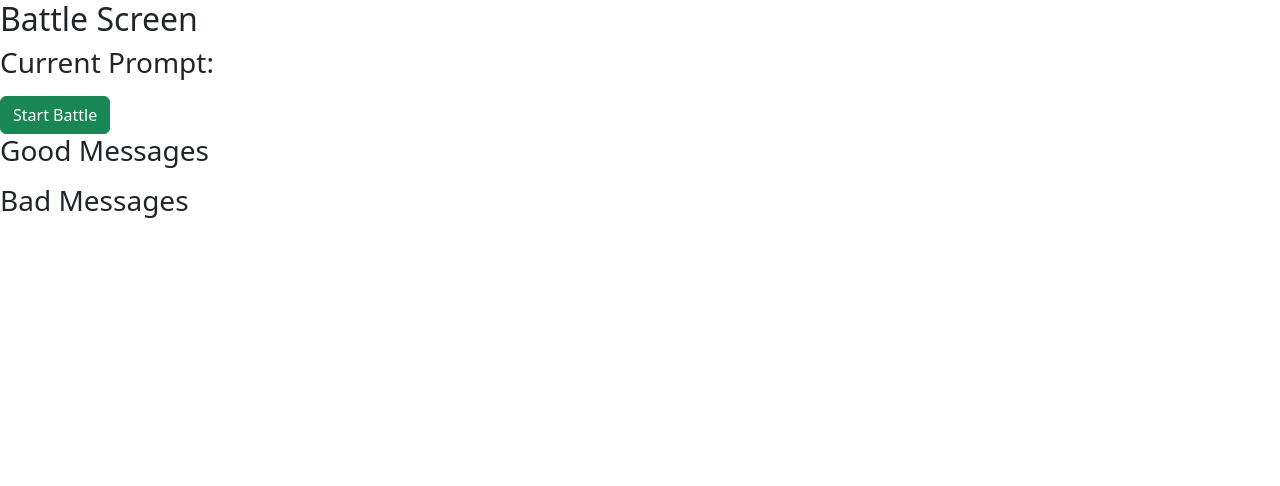
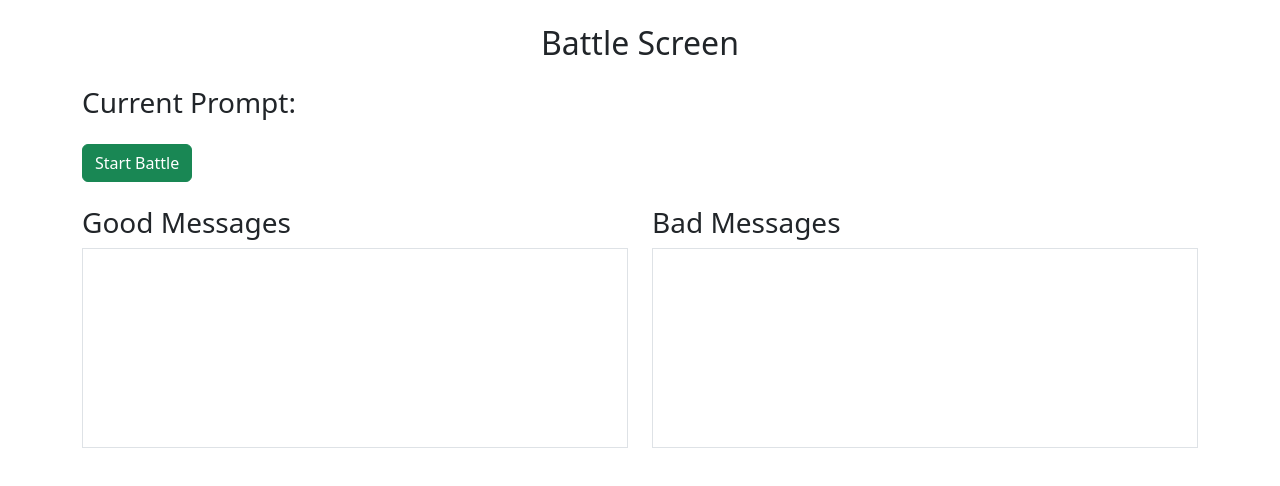
Before and after one commit to dusenkajozef/Super_Legal, a React (Create React App) app: page /battle in a window 1280 px wide. Shown: the top 486 px of the page. Built offline with nearby package versions, Linux system fonts and the light colour scheme.

Commit message:
added styling

```diff
--- a/package.json
+++ b/package.json
@@ -11,6 +11,7 @@
     "bootstrap": "^5.3.5",
     "client": "file:",
     "react": "^19.1.0",
+    "react-bootstrap": "^2.10.9",
     "react-dom": "^19.1.0",
     "react-redux": "^9.2.0",
     "react-router-dom": "^7.5.0",
--- a/src/components/screens/battleScreen.jsx
+++ b/src/components/screens/battleScreen.jsx
@@ -1,5 +1,6 @@
 import React, { useState } from 'react';
 import { useSelector } from 'react-redux';
+import { Container, Row, Col, Button, ListGroup } from 'react-bootstrap';
 import 'bootstrap/dist/css/bootstrap.min.css';
 
 export default function BattleScreen() {
@@ -14,40 +15,45 @@ export default function BattleScreen() {
     }
 
     return (
-        <div className="battle-screen">
-          <h2>Battle Screen</h2>
+        <Container className="my-4">
+          <h2 className="text-center mb-4">Battle Screen</h2>
 
-          <div className="prompt-container">
+          <div className="mb-4">
             <h3>Current Prompt:</h3>
             <p>{prompt}</p>
           </div>
 
-          <button
-            className={`btn ${areAIsBattling ? 'btn-danger' : 'btn-success'}`}
+          <Button
+            variant={areAIsBattling ? 'danger' : 'success'}
             onClick={handleStartBattleClick}
+            className="mb-4"
           >
             {areAIsBattling ? 'End Battle' : 'Start Battle'}
-          </button>
+          </Button>
 
+          <Row>
+            <Col md={6}>
+              <h3>Good Messages</h3>
+              <div className="border p-3 mb-3" style={{ minHeight: '200px', overflowY: 'auto' }}>
+                <ListGroup>
+                  {goodMessages.map((message, index) => (
+                    <ListGroup.Item key={index}>{message}</ListGroup.Item>
+                  ))}
+                </ListGroup>
+              </div>
+            </Col>
 
-          <div className="message-container">
-            <div className="left-chat">
-              <h3>Good Messages</h3>
-              <ul>
-                {goodMessages.map((message, index) => (
-                  <li key={index}>{message}</li>
-                ))}
-              </ul>
-            </div>
-            <div className="right-chat">
+            <Col md={6}>
               <h3>Bad Messages</h3>
-              <ul>
-                {badMessages.map((message, index) => (
-                  <li key={index}>{message}</li>
-                ))}
-              </ul>
-            </div>
-          </div>
-        </div>
-      );
+              <div className="border p-3 mb-3" style={{ minHeight: '200px', overflowY: 'auto' }}>
+                <ListGroup>
+                  {badMessages.map((message, index) => (
+                    <ListGroup.Item key={index}>{message}</ListGroup.Item>
+                  ))}
+                </ListGroup>
+              </div>
+            </Col>
+          </Row>
+        </Container>
+    );
 }
--- a/src/components/screens/homeScreen.jsx
+++ b/src/components/screens/homeScreen.jsx
@@ -2,6 +2,7 @@ import React, { useState } from 'react';
 import { useDispatch } from 'react-redux';
 import { useNavigate } from 'react-router-dom';
 import { setPrompt } from '../../redux/promptSlice';
+import { Container, Row, Col, Button, Form } from 'react-bootstrap';
 import 'bootstrap/dist/css/bootstrap.min.css';
 
 export default function HomeScreen() {
@@ -15,20 +16,28 @@ export default function HomeScreen() {
   };
 
   return (
-    <div className="container mt-5">
-      <h1>Welcome to the Home Screen</h1>
-      <div className="mb-3">
-        <input
+    <Container className="mt-5">
+      <Row>
+        <Col xs={12} md={8} lg={6} className="mx-auto">
+          <h1 className="text-center mb-4">Welcome to the Home Screen</h1>
+
+          <Form>
+            <Form.Group controlId="formPromptInput" className="mb-3">
+              <Form.Label>Enter something</Form.Label>
+              <Form.Control
                 type="text"
-          className="form-control"
                 value={inputValue}
                 onChange={(e) => setInputValue(e.target.value)}
                 placeholder="Enter something"
               />
-      </div>
-      <button className="btn btn-primary" onClick={handleButtonClick}>
+            </Form.Group>
+
+            <Button variant="primary" onClick={handleButtonClick} className="w-100">
               Submit
-      </button>
-    </div>
+            </Button>
+          </Form>
+        </Col>
+      </Row>
+    </Container>
   );
 }
```
Also changed, not shown: 1 other file (tests, documents, lock files or other folders). Lines whose indentation alone changed are shown as unchanged.
